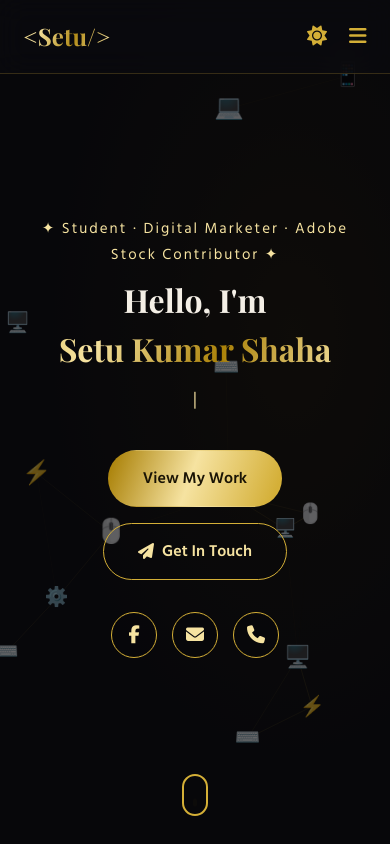
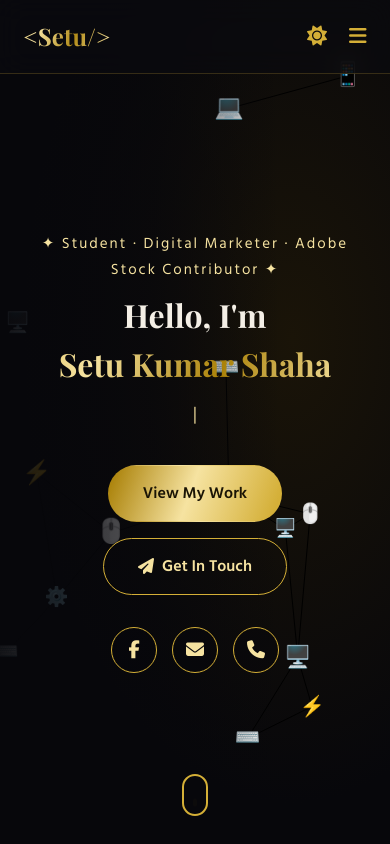
Before and after one commit to sksetukumar/satukumarshaha-, a plain HTML site: page index.html in a window 390 px wide. Shown: the top 844 px of the page. Drawn offline with nearby package versions, Linux system fonts and the light colour scheme; animation ran at ten frames a second.

Commit message:
Add files via upload

```diff
--- a/index.html
+++ b/index.html
@@ -6,12 +6,35 @@
   <title>Setu Kumar Shaha | Portfolio - SK Setu Kumar</title>
   <meta name="description" content="Official portfolio of Setu Kumar Shaha (SK Setu Kumar) - Student, Digital Marketer, and Adobe Stock Contributor from Naogaon, Bangladesh.">
   <meta name="keywords" content="setu kumar shaha, sk setu kumar, setu kumar, setu, digital marketer bangladesh, adobe stock contributor, web developer portfolio, student portfolio naogaon">
+  <meta name="author" content="Setu Kumar Shaha">
   <link rel="canonical" href="https://setukumershaha.vercel.app/">
 
   <!-- Open Graph / Social Media Meta Tags -->
   <meta property="og:title" content="Setu Kumar Shaha | Portfolio - SK Setu Kumar">
   <meta property="og:description" content="Explore the official portfolio of Setu Kumar Shaha, showcasing digital marketing, web projects, and Adobe Stock contributions.">
   <meta property="og:type" content="website">
+  <meta property="og:url" content="https://setukumershaha.vercel.app/">
+
+  <!-- Advanced Google SEO Schema (JSON-LD) -->
+  <script type="application/ld+json">
+  {
+    "@context": "https://schema.org",
+    "@type": "Person",
+    "name": "Setu Kumar Shaha",
+    "alternateName": "SK Setu Kumar",
+    "url": "https://setukumershaha.vercel.app/",
+    "jobTitle": "Digital Marketer & Adobe Stock Contributor",
+    "alumniOf": "Naogaon Government College",
+    "address": {
+      "@type": "PostalAddress",
+      "addressLocality": "Naogaon",
+      "addressCountry": "Bangladesh"
+    },
+    "sameAs": [
+      "https://www.facebook.com/share/1E8qs7Vwpd/"
+    ]
+  }
+  </script>
 
   <link href="https://fonts.googleapis.com/css2?family=Hind+Siliguri:wght@400;500;600;700&family=Playfair+Display:wght@600;700&display=swap" rel="stylesheet">
   <link rel="stylesheet" href="https://cdnjs.cloudflare.com/ajax/libs/font-awesome/6.5.1/css/all.min.css">
@@ -29,10 +52,10 @@
       --shadow: 0 20px 50px rgba(80,60,10,.12); --nav-bg: rgba(250,247,240,.78);
     }
     * { margin: 0; padding: 0; box-sizing: border-box; }
-    html { scroll-behavior: smooth; }
+    html { scroll-behavior: smooth; width: 100%; overflow-x: hidden; }
     body {
       font-family: 'Hind Siliguri', sans-serif; background: var(--bg); color: var(--text);
-      line-height: 1.7; overflow-x: hidden; transition: background .5s, color .5s;
+      line-height: 1.7; width: 100%; overflow-x: hidden; transition: background .5s, color .5s;
     }
     body:not(.loaded) { overflow: hidden; }
     a { text-decoration: none; color: inherit; }
@@ -116,9 +139,9 @@
       padding: 110px 6% 80px; color: #f4efe6;
       background: radial-gradient(ellipse at 75% 40%, #1a1408 0%, #07070b 65%);
     }
-    .hero .space { position: absolute; inset: 0; width: 100%; height: 100%; display: block; }
+    .hero .space { position: absolute; inset: 0; width: 100%; height: 100%; display: block; pointer-events: none; }
     .hero::after { content: ''; position: absolute; inset: 0; pointer-events: none; background: linear-gradient(90deg, rgba(7,7,11,.94) 0%, rgba(7,7,11,.65) 40%, transparent 72%); }
-    .hero-content { position: relative; z-index: 2; max-width: 640px; }
+    .hero-content { position: relative; z-index: 2; max-width: 640px; width: 100%; }
     .rise { opacity: 0; translate: 0 40px; transition: opacity 1.1s var(--ease) var(--d, 0s), translate 1.1s var(--ease) var(--d, 0s); }
     body.loaded .rise { opacity: 1; translate: 0 0; }
     .eyebrow { color: var(--gold2); letter-spacing: 2px; font-size: 15px; margin-bottom: 8px; }
@@ -231,7 +254,7 @@
     form input:focus, form textarea:focus { border-color: var(--gold); box-shadow: 0 0 0 4px rgba(212,175,55,.15); }
     #formMsg { min-height: 24px; color: var(--gold); font-size: 15px; }
 
-    /* Professional Footer Styles */
+    /* Footer */
     footer { background: var(--bg2); border-top: 1px solid var(--line); padding: 60px 6% 30px; color: var(--muted); }
     .footer-container { display: grid; grid-template-columns: repeat(auto-fit, minmax(240px, 1fr)); gap: 40px; max-width: 1150px; margin: 0 auto 40px; }
     .footer-col h3 { font-size: 22px; color: var(--gold); margin-bottom: 14px; font-family: 'Playfair Display', serif; }
@@ -245,10 +268,26 @@
     #top { position: fixed; right: 25px; bottom: 25px; width: 50px; height: 50px; border-radius: 50%; border: none; background: var(--gold-grad); color: #1a1405; font-size: 18px; cursor: pointer; opacity: 0; pointer-events: none; transform: translateY(20px); transition: opacity .5s, transform .5s var(--ease); z-index: 120; box-shadow: 0 8px 25px rgba(212,175,55,.4); }
     #top.show { opacity: 1; pointer-events: auto; transform: translateY(0); }
 
+    /* Mobile Responsive Fixes for Alignment and Layout */
     @media (max-width: 900px) {
-      .hero { justify-content: center; text-align: center; }
-      .hero::after { background: rgba(7,7,11,.62); }
-      .hero-btns, .socials { justify-content: center; }
+      .hero {
+        justify-content: center;
+        text-align: center;
+        align-items: center;
+        padding: 120px 5% 60px;
+      }
+      .hero-content {
+        width: 100%;
+        max-width: 100%;
+        margin: 0 auto;
+        display: flex;
+        flex-direction: column;
+        align-items: center;
+      }
+      .hero-btns, .socials {
+        justify-content: center;
+        width: 100%;
+      }
       .two { grid-template-columns: 1fr; }
     }
     @media (max-width: 800px) {
@@ -431,7 +470,7 @@
     </div>
   </section>
 
-  <!-- Professional Footer with Rules, Copyright & Legal Policies -->
+  <!-- Footer -->
   <footer>
     <div class="footer-container">
       <div class="footer-col">
@@ -475,23 +514,43 @@ document.querySelectorAll('img[data-fb]').forEach(img => {
   if (img.complete && img.naturalWidth === 0) fail();
 });
 
-/* ===== Preloader ===== */
+/* ===== Preloader with Fail-safe (Ensures it never gets stuck) ===== */
 (function () {
   const loader = document.getElementById('loader');
+  if (!loader) return;
   const bar = loader.querySelector('.loader-line span');
   const cnt = loader.querySelector('.loader-count');
   let p = 0;
+
+  const finishLoading = () => {
+    p = 100;
+    if (bar) bar.style.width = '100%';
+    if (cnt) cnt.textContent = '100%';
+    loader.classList.add('done');
+    body.classList.add('loaded');
+    setTimeout(() => loader.remove(), 1300);
+  };
+
   const iv = setInterval(() => {
-    p += Math.random() * 9 + 3;
+    p += Math.random() * 15 + 5;
     if (p >= 100) {
-      p = 100; clearInterval(iv);
-      setTimeout(() => {
-        loader.classList.add('done'); body.classList.add('loaded');
-        setTimeout(() => loader.remove(), 1300);
-      }, 300);
+      clearInterval(iv);
+      finishLoading();
+    } else {
+      if (bar) bar.style.width = p + '%';
+      if (cnt) cnt.textContent = Math.floor(p) + '%';
     }
-    bar.style.width = p + '%'; cnt.textContent = Math.floor(p) + '%';
-  }, 90);
+  }, 60);
+
+  // Absolute fallback so it never gets stuck on mobile devices
+  window.addEventListener('load', () => {
+    clearInterval(iv);
+    finishLoading();
+  });
+  setTimeout(() => {
+    clearInterval(iv);
+    finishLoading();
+  }, 3000);
 })();
 
 /* ===== Theme ===== */
@@ -700,7 +759,7 @@ form.addEventListener('submit', async e => {
         let p2 = devices[j];
         let dist = Math.hypot(p.x - p2.x, p.y - p2.y);
         if (dist < 150) {
-          ctx.strokeStyle = `rgba(212, 175, 55, ${0.25 * (1 - dist / 150)})`;
+          ctx.styleStroke = `rgba(212, 175, 55, ${0.25 * (1 - dist / 150)})`;
           ctx.beginPath();
           ctx.moveTo(p.x, p.y);
           ctx.lineTo(p2.x, p2.y);
```
